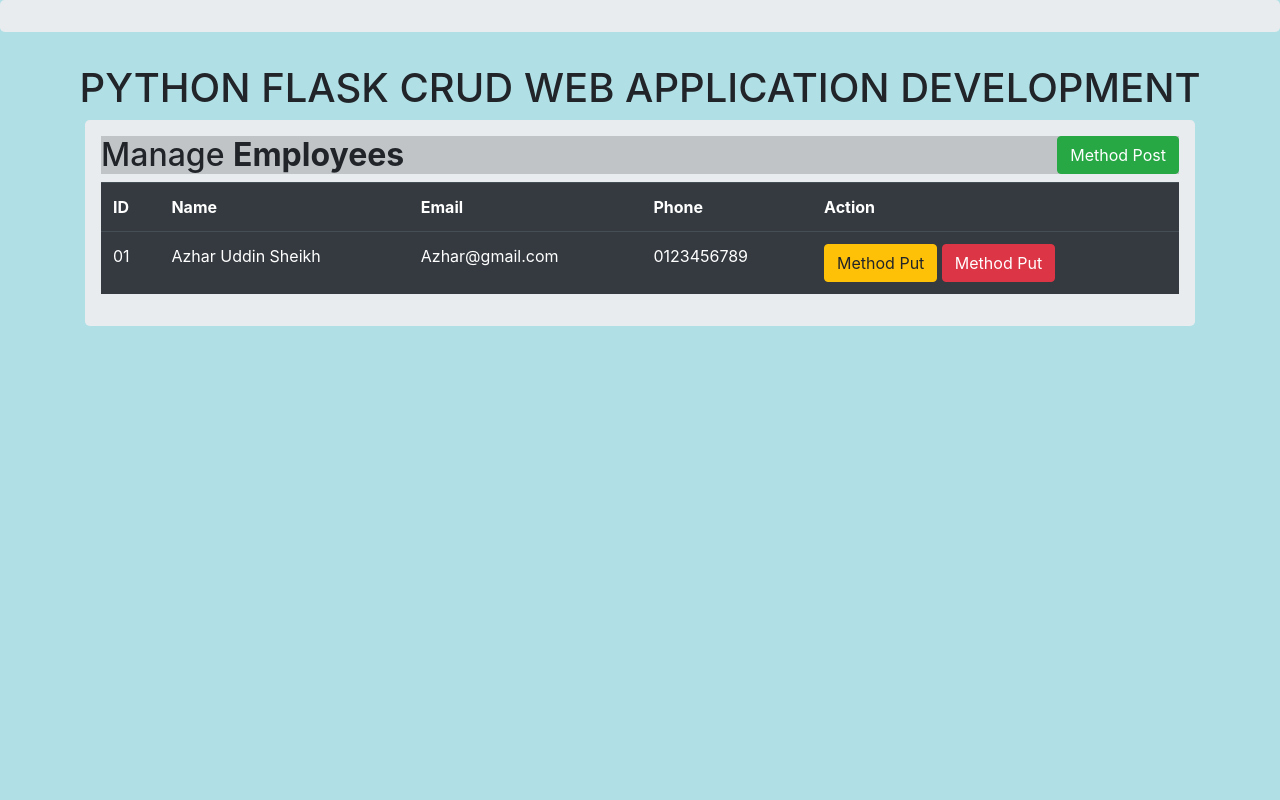
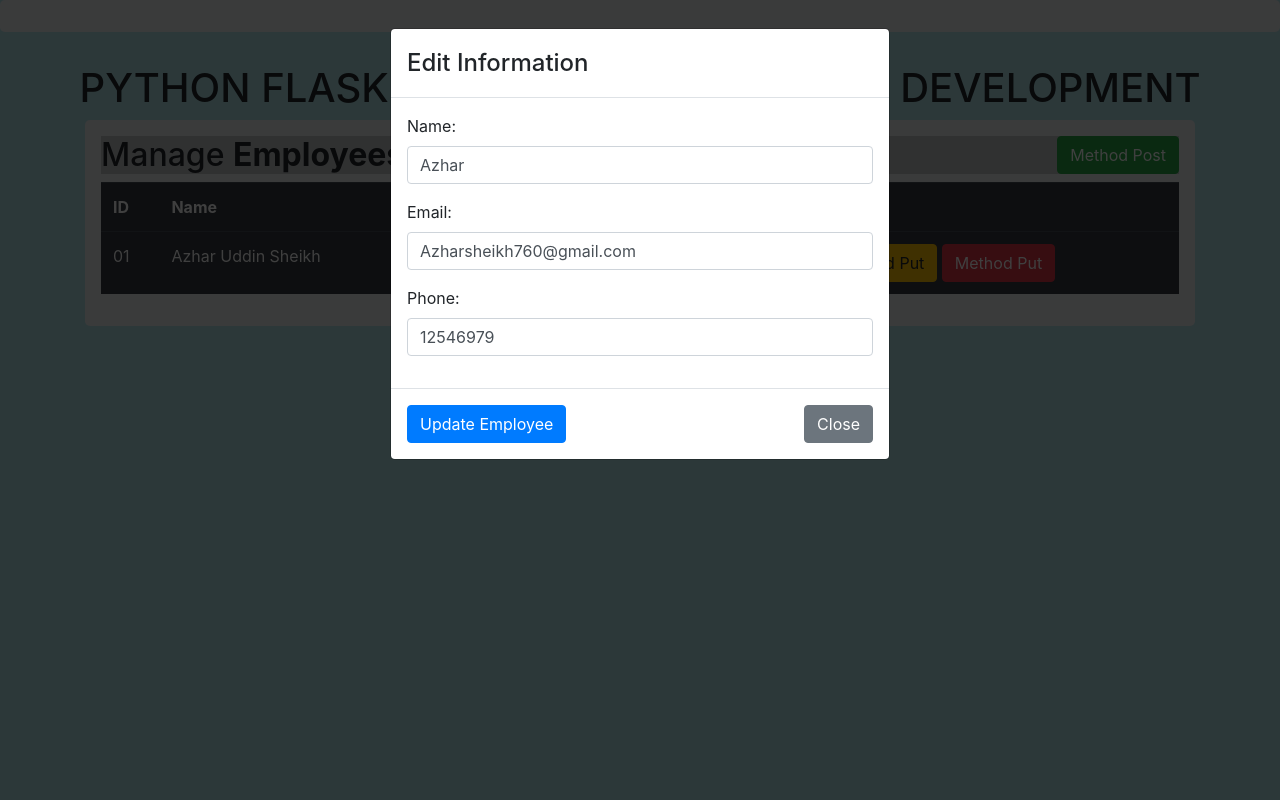
Before and after one commit to AzharUddinSheikh/Web-App, a Flask app: page / in a window 1280 px wide, after a click on "Method Put". Run offline with Flask 2, Linux system fonts and the light colour scheme; some libraries are stand-ins or nearby versions.

Commit message:
we created edit modal same as added modal

```diff
--- a/WebApi/templates/index.html
+++ b/WebApi/templates/index.html
@@ -38,11 +38,96 @@
 
                     </tr>
 
+
+
+
+
+
+
+
+
+
+
+                    <!-- modal Edit employees -->
+                    <div id="modaledit" class="modal fade" role="dialog">
+                        <div class="modal-dialog">
+                            <div class="modal-content">
+                                <div class="modal-header">
+
+                                    <h4 class="modal-title">Edit Information</h4>
+                                </div>
+                                <div class="modal-body">
+
+                                    <form action="" method="POST">
+
+                                        <div class="form-group">
+
+                                            <label>Name:</label>
+                                            <input type="hidden" name="id" value="id">
+                                            <input type="text" class="form-control" name="name" value="Azhar">
+
+                                        </div>
+
+                                        <div class="form-group">
+
+                                            <label>Email:</label>
+                                            <input type="email" class="form-control" name="email"
+                                                value="Azharsheikh760@gmail.com">
+
+                                        </div>
+
+                                        <div class="form-group">
+
+                                            <label>Phone:</label>
+                                            <input type="number" class="form-control" name="phone" value="12546979">
+
+                                        </div>
+                                    </form>
+                                </div>
+
+                                <div class="modal-footer">
+
+                                    <button class="btn btn-primary mr-auto" type="submit">Update Employee</button>
+                                    <button type="button" class="btn btn-secondary" data-dismiss="modal">Close</button>
+
+                                </div>
+                            </div>
+                        </div>
+                    </div>
+
+
+
+
+
+
                 </table>
             </div>
 
 
 
+
+
+
+
+
+
+
+
+
+
+
+
+
+
+
+
+
+
+
+
+
+
+            <!-- modal added employees -->
             <div id="mymodal" class="modal fade" role="dialog">
                 <div class="modal-dialog">
                     <div class="modal-content">
@@ -54,40 +139,28 @@
 
                             <form action="" method="POST">
 
-
                                 <div class="form-group">
 
                                     <label>Name:</label>
                                     <input type="text" class="form-control" name="name" required="1">
 
-
                                 </div>
 
-
                                 <div class="form-group">
-
 
                                     <label>Email:</label>
                                     <input type="email" class="form-control" name="email" required="1">
 
-
                                 </div>
 
-
                                 <div class="form-group">
-
 
                                     <label>Phone:</label>
                                     <input type="number" class="form-control" name="phone" required="1">
 
-
                                 </div>
-
                             </form>
-
-
                         </div>
-
 
                         <div class="modal-footer">
 
```
